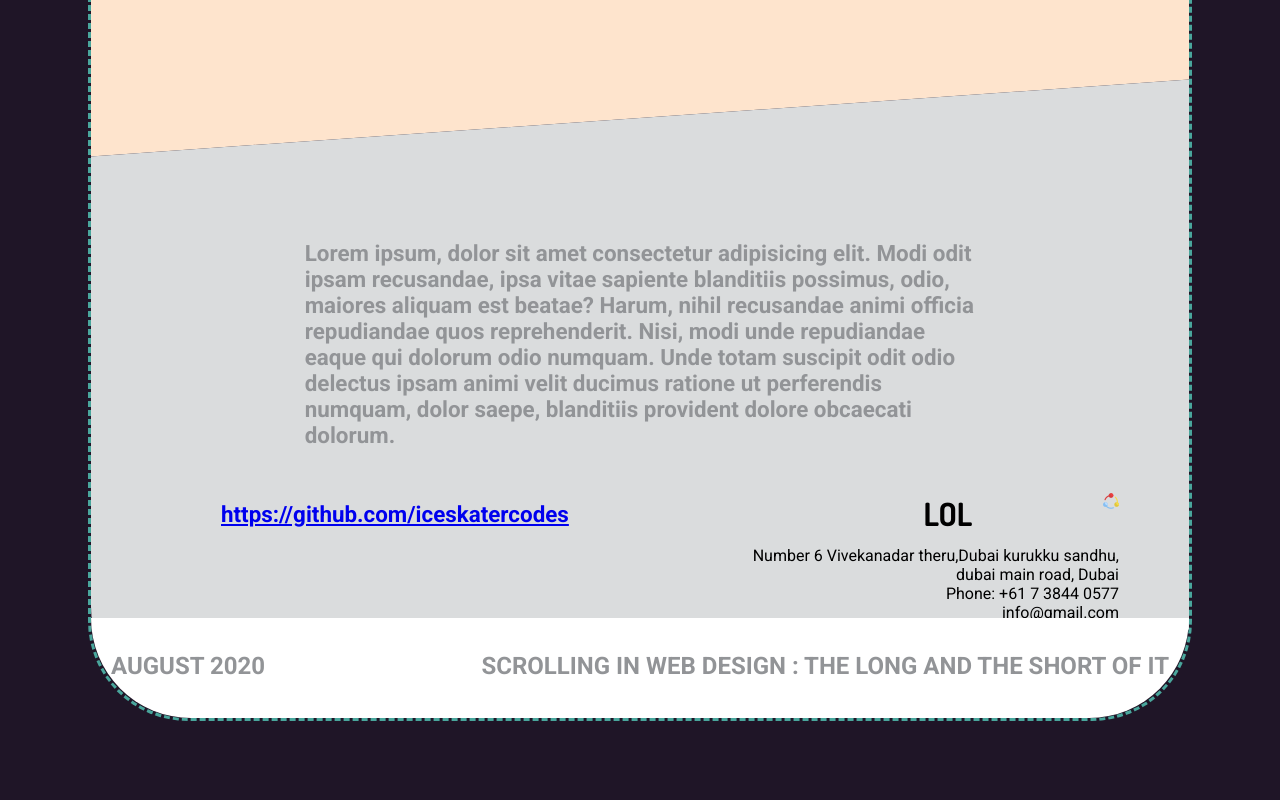
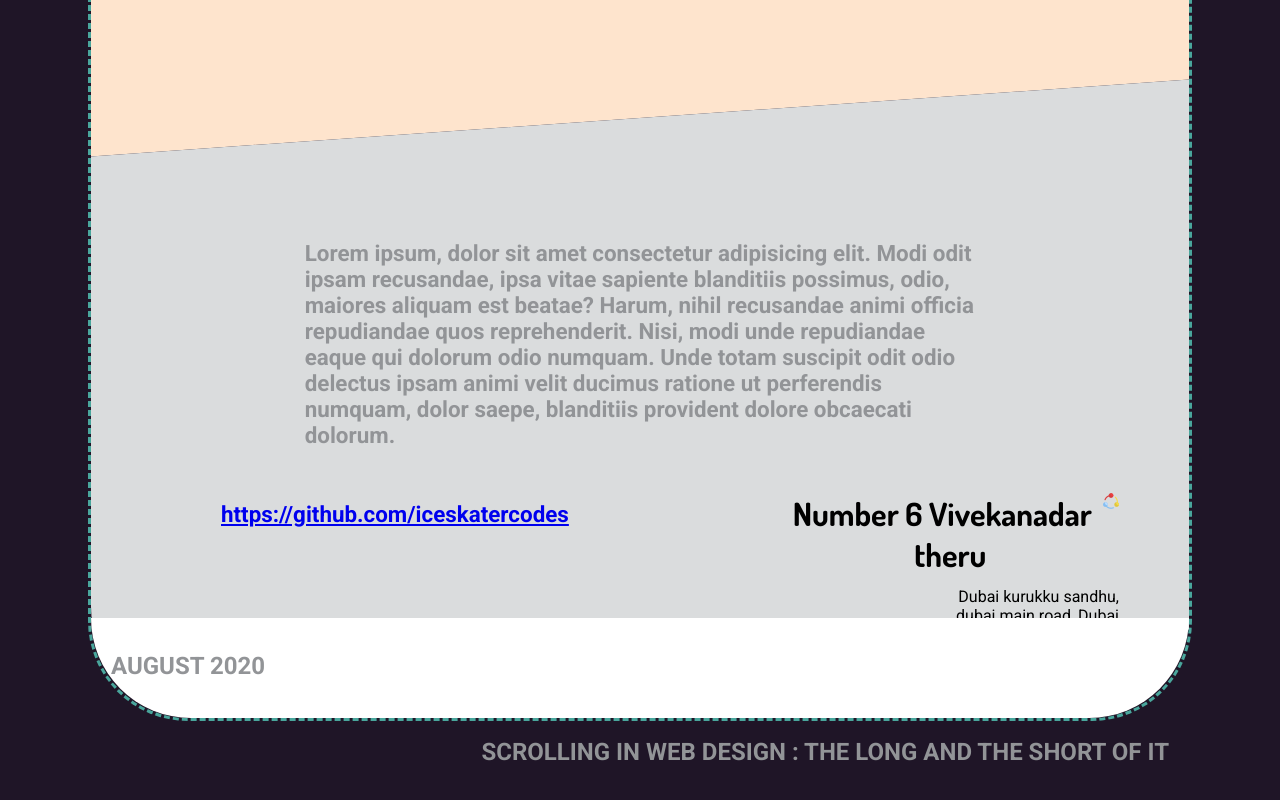
Before and after one commit to iceskatercodes/guvijs, a plain HTML site: page week6/sat/index.html in a window 1280 px wide. Shown: the part 5863-6663 px from the top of the page. Before the commit the page ends 6617 px from the top, so only its background shows below. Drawn offline with Linux system fonts and the light colour scheme.

Commit message:
changes in week 6

```diff
--- a/week6/sat/index.html
+++ b/week6/sat/index.html
@@ -145,10 +145,10 @@
                     <div class="footer-logo">
                         <img src="./images/marketing.png" alt="circle" srcset=""
                             style="float: right; position: relative; right: 20px;">
-                        <p>LOL</p>
+                        <p>Number 6 Vivekanadar theru</p>
                     </div>
                     <div class="title-cont-f">
-                        <p>Number 6 Vivekanadar theru,Dubai kurukku sandhu,<br>dubai main road, Dubai<br>Phone: +61 7
+                        <p>Dubai kurukku sandhu,<br>dubai main road, Dubai<br>Phone: +61 7
                             3844 0577
                             <br>info@gmail.com <br><a href="https://guvi.in/">https://guvi.in/</a></p>
                     </div>
```
